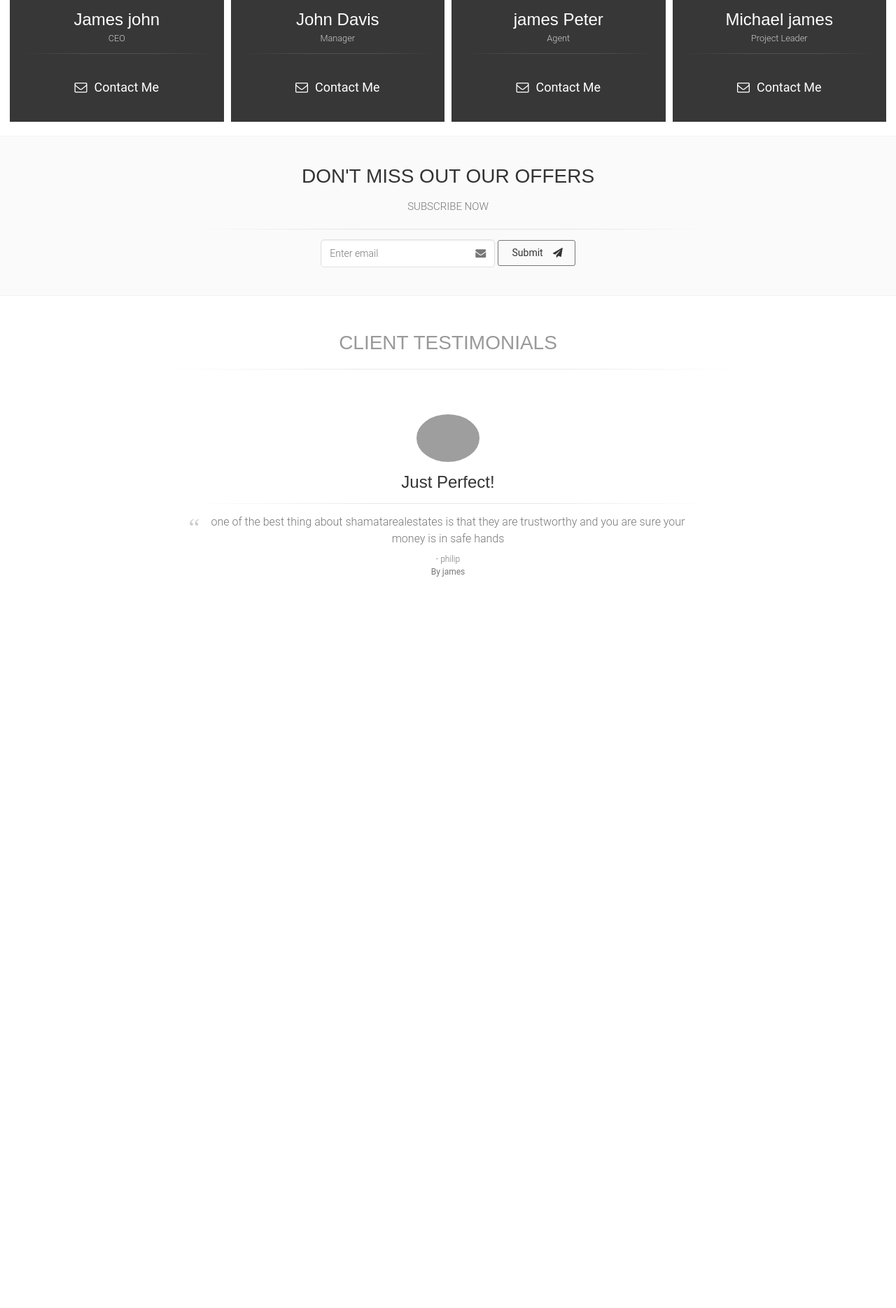
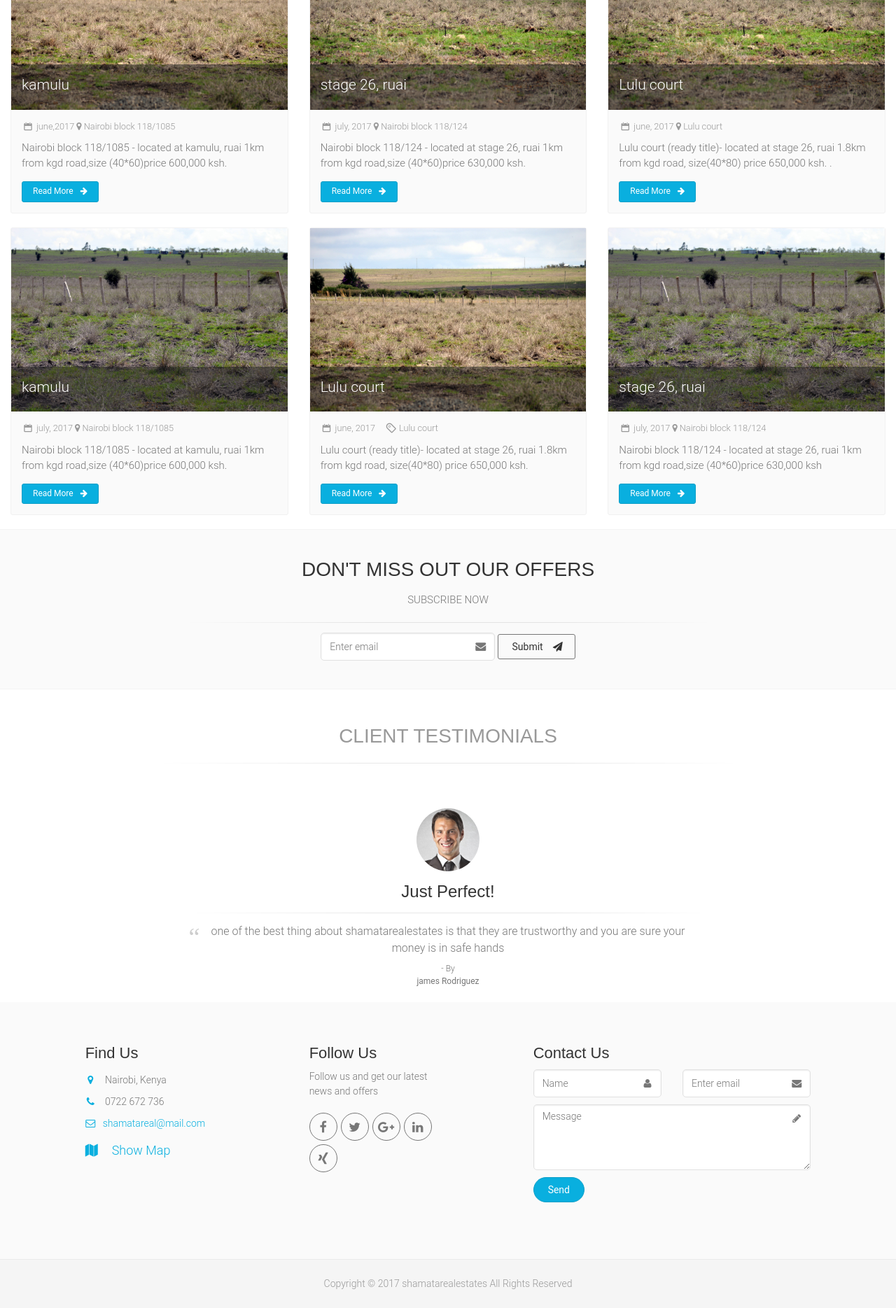
Before and after one commit to Ngahu/New-Shamata, a Django app: page / in a window 1280 px wide. Shown: the part 360-2229 px from the top of the page at 70% size. Before the commit the page ends 1206 px from the top, so only its background shows below. Run offline with Django 3.2, Linux system fonts and the light colour scheme; some libraries are stand-ins or nearby versions; grey boxes are pictures that could not be loaded.

Commit message:
creating and separation of the testimony and team html pages for easy inheritance and maintainance

```diff
--- /dev/null
+++ b/mysite/Main/templates/property-listing.html
@@ -0,0 +1,125 @@
+{% extends "base.html" %}
+{% load staticfiles %}
+
+{% block content %}
+ {% include "navigation.html" %}
+
+<!--MAKING OF THE SECTION CONTAINING THE FEATURED PROPERTIES SECTION -->
+<section class="section pv-30">
+<div class="container-fluid">
+	<div class="row">
+		<div class="col-md-8 col-md-offset-2 text-center">
+			<h2 class="title"><span class="text-muted">OUR</span> <span class="text-default"> PROPERTIES</span></h2>
+				<div class="separator"></div>
+				</div>
+				</div>
+				</div>
+
+</section>
+<section>
+<div class="container-fluid">
+<div class="row">
+								<div class="col-sm-4">
+									<div class="image-box style-2 mb-20 bordered light-gray-bg">
+										<div class="overlay-container overlay-visible">
+											<img src="{% static "images/2.jpg" %}" alt="">
+											<div class="overlay-bottom text-left">
+												<p class="lead margin-clear">kamulu</p>
+											</div>
+										</div>
+										<div class="body">
+											<p class="small mb-10 text-muted"><i class="icon-calendar"></i> june,2017 <i class="fa fa-map-marker"></i> Nairobi block 118/1085 </p>
+											<p>Nairobi block 118/1085 - located at kamulu, ruai 1km from kgd road,size (40*60)price 600,000 ksh.</p>											<a href="#" class="btn btn-default btn-sm btn-hvr hvr-sweep-to-right margin-clear">Read More<i class="fa fa-arrow-right pl-10"></i></a>
+										</div>
+									</div>
+								</div>
+								<div class="col-sm-4">
+									<div class="image-box style-2 mb-20 bordered light-gray-bg">
+										<div class="overlay-container overlay-visible">
+											<img src="{% static "images/3.jpg" %}" alt="">
+											<div class="overlay-bottom text-left">
+												<p class="lead margin-clear"> stage 26, ruai</p>
+											</div>
+										</div>
+										<div class="body">
+											<p class="small mb-10 text-muted"><i class="icon-calendar"></i> july, 2017 <i class="fa fa-map-marker"></i> Nairobi block 118/124 </p>
+											<p> Nairobi block 118/124 - located at stage 26, ruai 1km from kgd road,size (40*60)price 630,000 ksh.</p>
+											<a href="#" class="btn btn-default btn-sm btn-hvr hvr-sweep-to-right margin-clear">Read More<i class="fa fa-arrow-right pl-10"></i></a>
+										</div>
+									</div>
+								</div>
+								<div class="col-sm-4">
+									<div class="image-box style-2 mb-20 bordered light-gray-bg">
+										<div class="overlay-container overlay-visible">
+											<img src="{% static "images/3.jpg" %}" alt="">
+											<div class="overlay-bottom text-left">
+												<p class="lead margin-clear">Lulu court</p>
+											</div>
+										</div>
+										<div class="body">
+											<p class="small mb-10 text-muted"><i class="icon-calendar"></i> june, 2017 <i class="fa fa-map-marker"></i> Lulu court </p>
+											<p>  Lulu court (ready title)- located at stage 26, ruai 1.8km from kgd road, size(40*80) price 650,000 ksh. .</p>
+											<a href="#" class="btn btn-default btn-sm btn-hvr hvr-sweep-to-right margin-clear">Read More<i class="fa fa-arrow-right pl-10"></i></a>
+										</div>
+									</div>
+								</div>
+							</div>
+
+							<div class="row">
+								<div class="col-sm-4">
+									<div class="image-box style-2 mb-20 bordered light-gray-bg">
+										<div class="overlay-container overlay-visible">
+											<img src="{% static "images/1.jpg" %}" alt="">
+											<div class="overlay-bottom text-left">
+												<p class="lead margin-clear"> kamulu </p>
+											</div>
+										</div>
+										<div class="body">
+											<p class="small mb-10 text-muted"><i class="icon-calendar"></i> july, 2017 <i class="fa fa-map-marker"></i> Nairobi block 118/1085 </p>
+											<p>Nairobi block 118/1085 - located at kamulu, ruai 1km from kgd road,size (40*60)price 600,000 ksh.</p>
+											<a href="#" class="btn btn-default btn-sm btn-hvr hvr-sweep-to-right margin-clear">Read More<i class="fa fa-arrow-right pl-10"></i></a>
+										</div>
+									</div>
+								</div>
+								<div class="col-sm-4">
+									<div class="image-box style-2 mb-20 bordered light-gray-bg">
+										<div class="overlay-container overlay-visible">
+											<img src="{% static "images/2.jpg" %}" alt="">
+											<div class="overlay-bottom text-left">
+												<p class="lead margin-clear"> Lulu court</p>
+											</div>
+										</div>
+										<div class="body">
+											<p class="small mb-10 text-muted"><i class="icon-calendar"></i> june, 2017 <i class="pl-10 icon-tag-1"></i> Lulu court</p>
+											<p> Lulu court (ready title)- located at stage 26, ruai 1.8km from kgd road, size(40*80) price 650,000 ksh.</p>
+											<a href="#" class="btn btn-default btn-sm btn-hvr hvr-sweep-to-right margin-clear">Read More<i class="fa fa-arrow-right pl-10"></i></a>
+										</div>
+									</div>
+								</div>
+								<div class="col-sm-4">
+									<div class="image-box style-2 mb-20 bordered light-gray-bg">
+										<div class="overlay-container overlay-visible">
+											<img src="{% static "images/1.jpg" %}" alt="">
+											<div class="overlay-bottom text-left">
+												<p class="lead margin-clear">stage 26, ruai</p>
+											</div>
+										</div>
+										<div class="body">
+											<p class="small mb-10 text-muted"><i class="icon-calendar"></i> july, 2017 <i class="fa fa-map-marker"></i> Nairobi block 118/124</p>
+											<p>  Nairobi block 118/124 - located at stage 26, ruai 1km from kgd road,size (40*60)price 630,000 ksh  </p>
+											<a href="#" class="btn btn-default btn-sm btn-hvr hvr-sweep-to-right margin-clear">Read More<i class="fa fa-arrow-right pl-10"></i></a>
+										</div>
+									</div>
+								</div>
+							</div>
+
+
+
+
+</div>
+
+
+</section>
+{% include "testimony.html" %}
+{% include "footer.html" %}
+{% endblock content %}
--- /dev/null
+++ b/mysite/Main/templates/testimony.html
@@ -0,0 +1,101 @@
+{% extends "base.html" %}
+
+
+{% block content %}
+
+<!--MAKING OF THE SUBSCRIBE SECTION -->
+			<!-- section start -->
+				<!-- ================ -->
+				<section class="section light-gray-bg pv-40 clearfix">
+					<div class="container">
+						<div class="row">
+							<div class="col-md-12">
+								<div class="call-to-action text-center">
+									<div class="row">
+										<div class="col-sm-8 col-sm-offset-2">
+											<h2 class="title"> DON'T MISS OUT OUR OFFERS </h2>
+											<p>SUBSCRIBE NOW</p>
+											<div class="separator"></div>
+											<form class="form-inline margin-clear">
+												<div class="form-group has-feedback">
+													<label class="sr-only" for="subscribe2">Email address</label>
+													<input type="email" class="form-control" id="subscribe2" placeholder="Enter email" name="subscribe2" required="">
+													<i class="fa fa-envelope form-control-feedback"></i>
+												</div>
+												<button type="submit" class="btn btn-gray-transparent btn-animated margin-clear">Submit <i class="fa fa-send"></i></button>
+											</form>
+										</div>
+									</div>
+								</div>
+							</div>
+						</div>
+					</div>
+				</section>
+				<!-- section end -->
+
+<!--END OF THE SUBSCRIBE SECTION -->
+
+		<div class="space-bottom"></div>
+		<section class="section pv-30">
+<div class="container-fluid">
+	<div class="row">
+		<div class="col-md-8 col-md-offset-2 text-center">
+			<h2 class="title"><span class="text-muted">CLIENT TESTIMONIALS </span></h2>
+				<div class="separator"></div>
+				</div>
+				</div>
+				</div>
+
+</section>
+
+		<div class="container-fluid">
+			<div class="row">
+				<div class="owl-carousel content-slider">
+					<div class="container">
+						<div class="row">
+							<div class="col-md-8 col-md-offset-2">
+								<div class="testimonial text-center">
+									<div class="testimonial-image">
+										<img src="assets/images/team-member.jpg" alt="Jane Doe" title="Jane Doe" class="img-circle">
+									</div>
+									<h3>Just Perfect!</h3>
+									<div class="separator"></div>
+									<div class="testimonial-body">
+										<blockquote>
+											<p> one of the best thing about shamatarealestates is that they are trustworthy and you are sure your money is in safe hands  </p>
+										</blockquote>
+										<div class="testimonial-info-1">- By</div>
+										<div class="testimonial-info-2">james Rodriguez </div>
+									</div>
+								</div>
+							</div>
+						</div>
+					</div>
+					<div class="container">
+						<div class="row">
+							<div class="col-md-8 col-md-offset-2">
+								<div class="testimonial text-center">
+									<div class="testimonial-image">
+										<img src="assets/images/team-member.jpg" alt="Jane Doe" title="Jane Doe" class="img-circle">
+									</div>
+									<h3>Amazing!</h3>
+									<div class="separator"></div>
+									<div class="testimonial-body">
+										<blockquote>
+											<p> one of the best thing about shamatarealestates is that they are trustworthy and you are sure your money is in safe hands  </p>
+										</blockquote>
+										<div class="testimonial-info-1">- By</div>
+										<div class="testimonial-info-2"> john Terry</div>
+									</div>
+								</div>
+							</div>
+						</div>
+					</div>
+				</div>
+
+			</div>
+		</div>
+
+
+
+{% endblock content %}
--- a/mysite/Main/views.py
+++ b/mysite/Main/views.py
@@ -21,5 +21,5 @@ def home(request):
     context ={
         "title":"this is the home page"
     }
-    template = 'team-testimony.html'
+    template = 'property-listing.html'
     return render(request,template,context)
```
Also changed, not shown: mysite/Main/templates/index.html (+13 -1 lines), mysite/Main/templates/team.html (renamed from mysite/Main/templates/team-testimony.html, +5 -99 lines), mysite/Main/static/images/team-member.jpg (added), mysite/Main/templates/property_listing.html (deleted).
